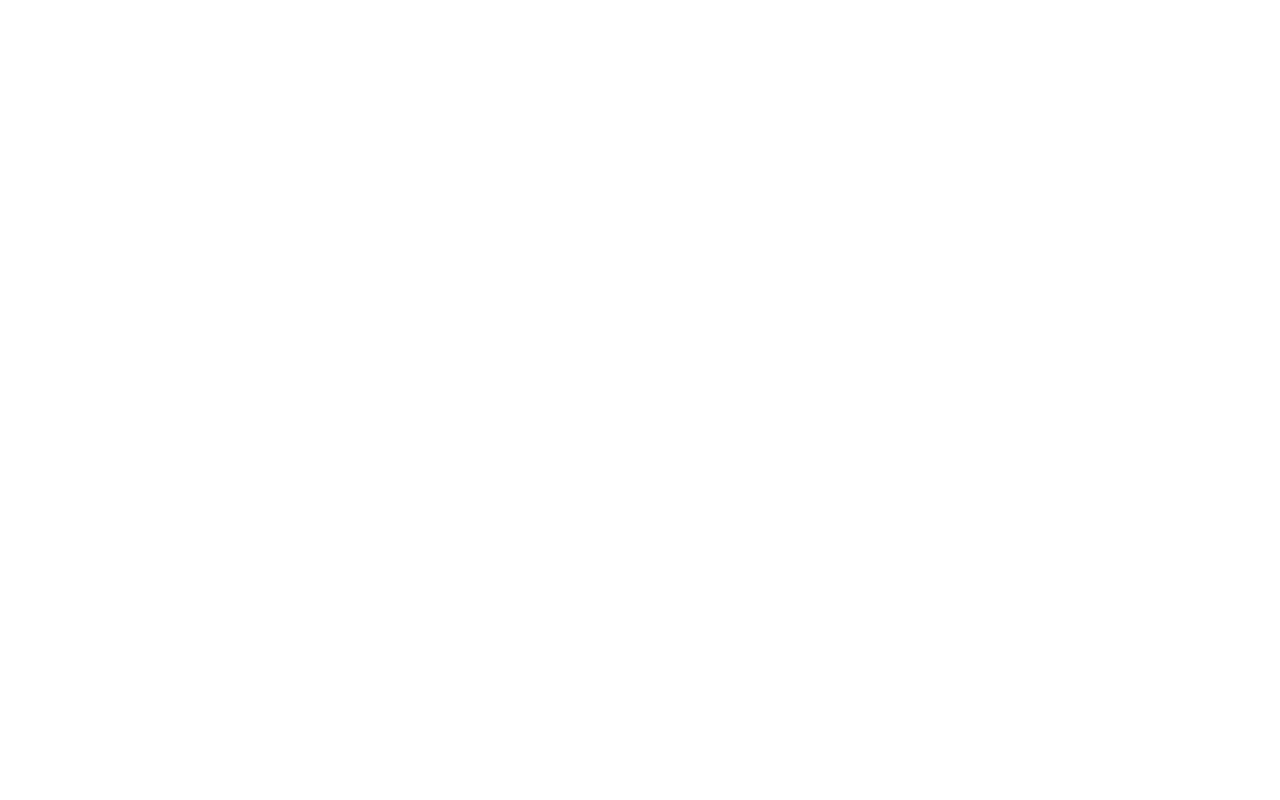
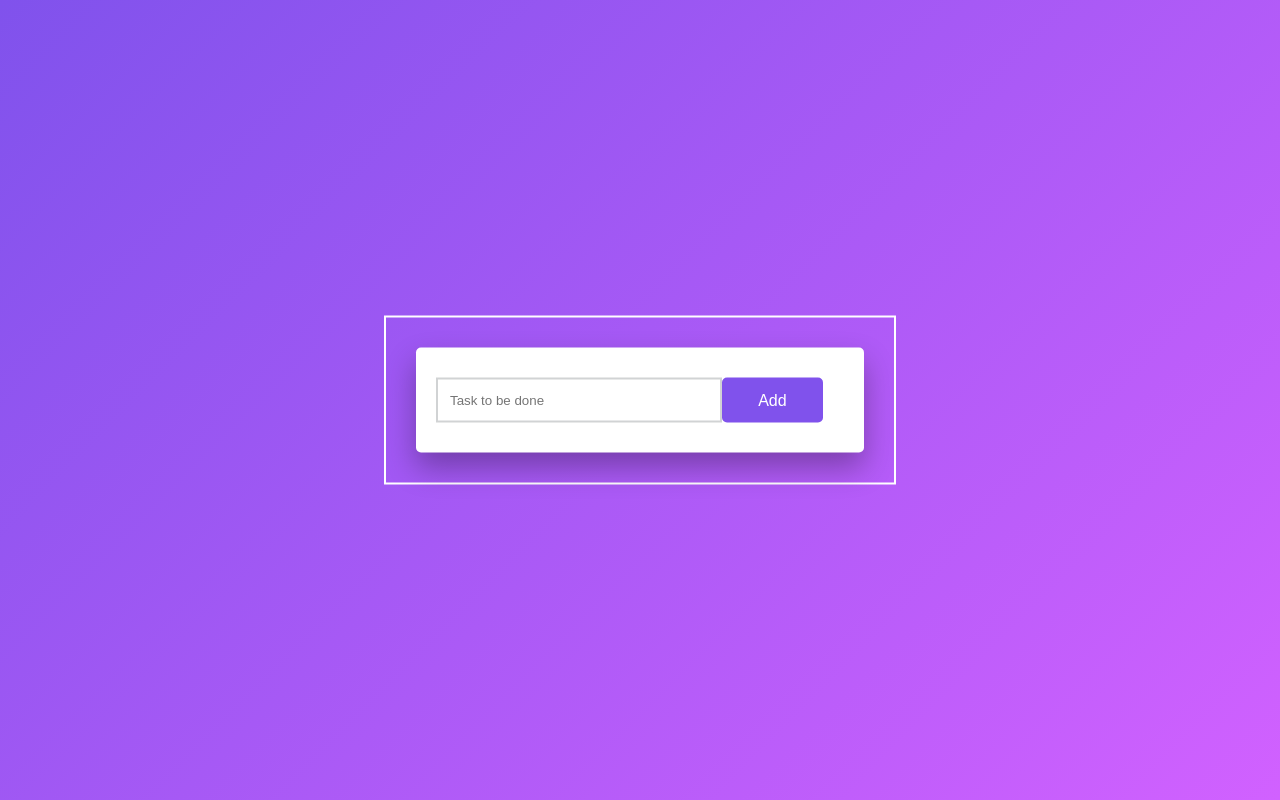
Before and after one commit to saimunhasanrifat14/to-do-list, a plain HTML site: page index.html in a window 1280 px wide. Drawn offline with Linux system fonts and the light colour scheme.

Commit message:
add html and css code

```diff
--- a/css/style.css
+++ b/css/style.css
@@ -0,0 +1,48 @@
+*{
+    margin: 0;
+    padding: 0;
+    box-sizing: border-box;
+}
+body{
+    height: 100vh;
+    background: linear-gradient(135deg, #8052ec, #d161ff);
+}
+.container{
+    border: 2px solid white;
+    width: 40%;
+    position: absolute;
+    transform: translate(-50%, -50%);
+    top: 50%;
+    left: 50%;
+    padding: 30px;
+}
+#newtask{
+    background-color: white;
+    padding: 30px 20px;
+    border-radius: 5px;
+    box-shadow: 0 15px 30px rgba(0,0,0,0.3);
+}
+#newtask input{
+    width: 70%;
+    height: 45px;
+    font-family: Arial, Helvetica, sans-serif;
+    border: 2px solid #d1d3d4;
+    padding: 12px;
+    color: #111111;
+    font-weight: 500;
+    position: relative;
+}
+#newtask button{
+    position: absolute;
+    float: right;
+    width: 20%;
+    height: 45px;
+    border-radius: 5px;
+    font-family: Arial, Helvetica, sans-serif;
+    font-weight: 500;
+    font-size: 16px;
+    background-color: #8052ec;
+    border: none;
+    color: white;
+    cursor: pointer;
+}
--- a/index.html
+++ b/index.html
@@ -7,6 +7,12 @@
     <link rel="stylesheet" href="css/style.css">
 </head>
 <body>
+    <div class="container">
+        <div id="newtask">
+            <input type="text" placeholder="Task to be done">
+            <button id="push">Add</button>
+        </div>
+    </div>
     <script src="js/main.js"></script>
 </body>
 </html>
```
